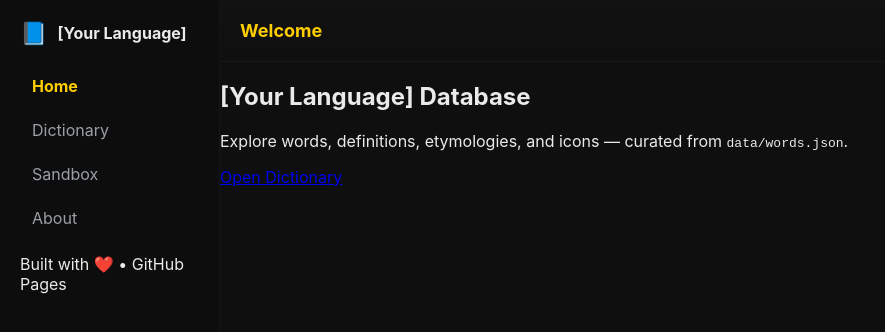
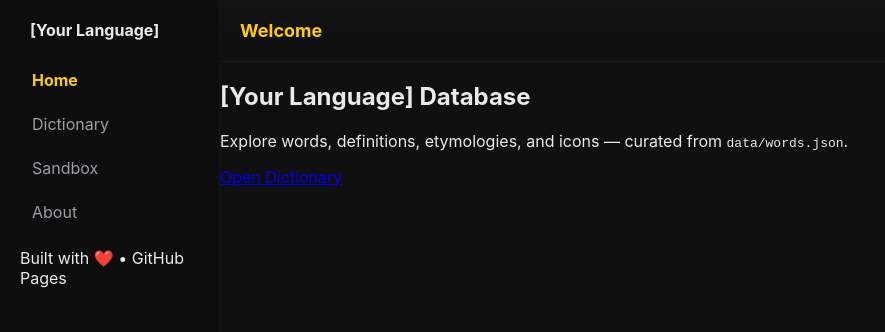
Before and after one commit to OrangishSkies/Language, a plain HTML site: page index.html in a window 1280 px wide. Shown: the whole page, without its empty margins (0-885 px from the left). Drawn offline with Linux system fonts and the light colour scheme.

Commit message:
Update index.html

```diff
--- a/index.html
+++ b/index.html
@@ -9,7 +9,7 @@
 <body class="app dark">
   <aside class="sidebar">
     <div class="brand">
-      <div class="logo">📘</div>
+      <div class="logo"></div>
       <div class="title">[Your Language]</div>
     </div>
     <nav>
```
